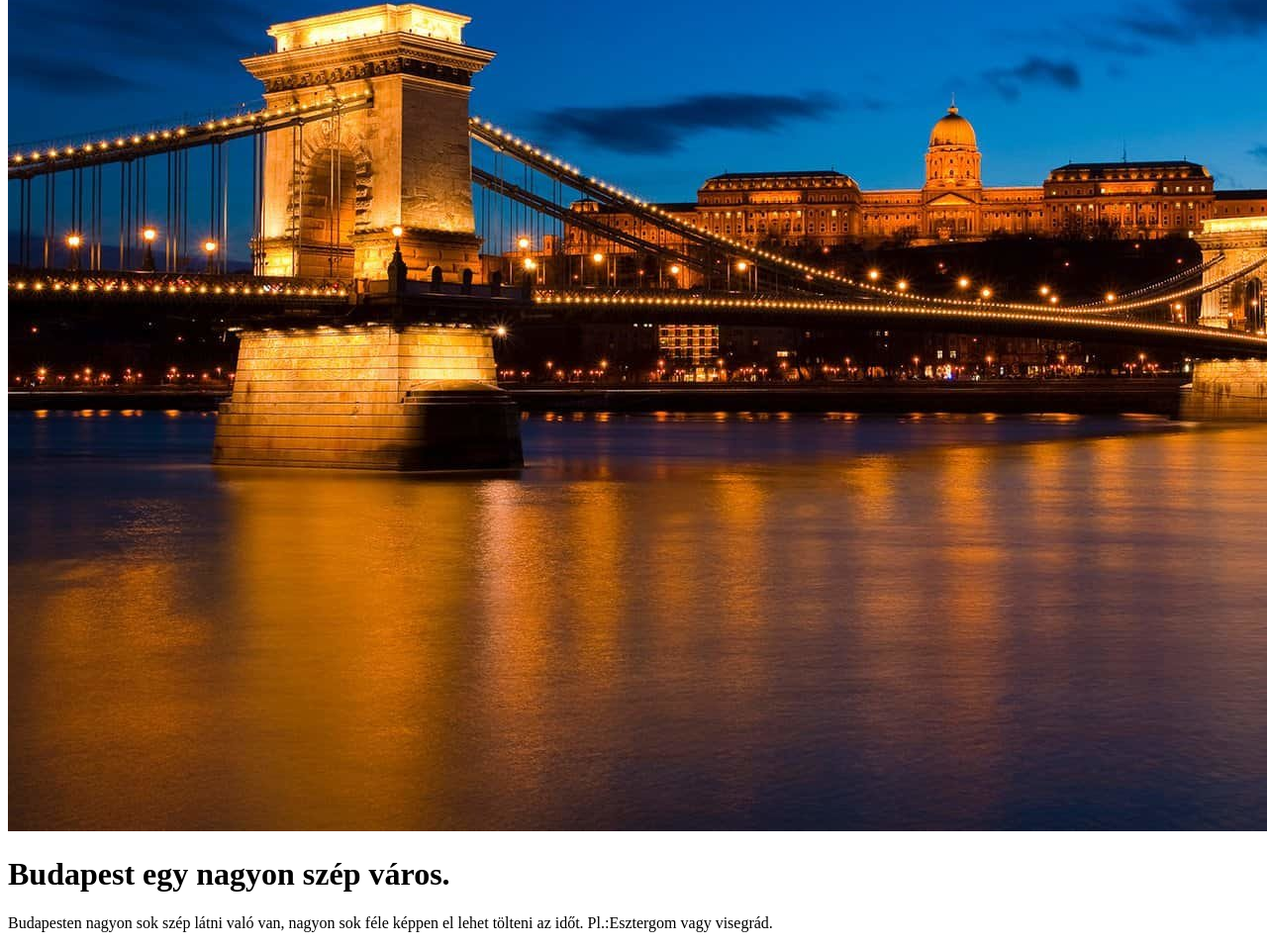
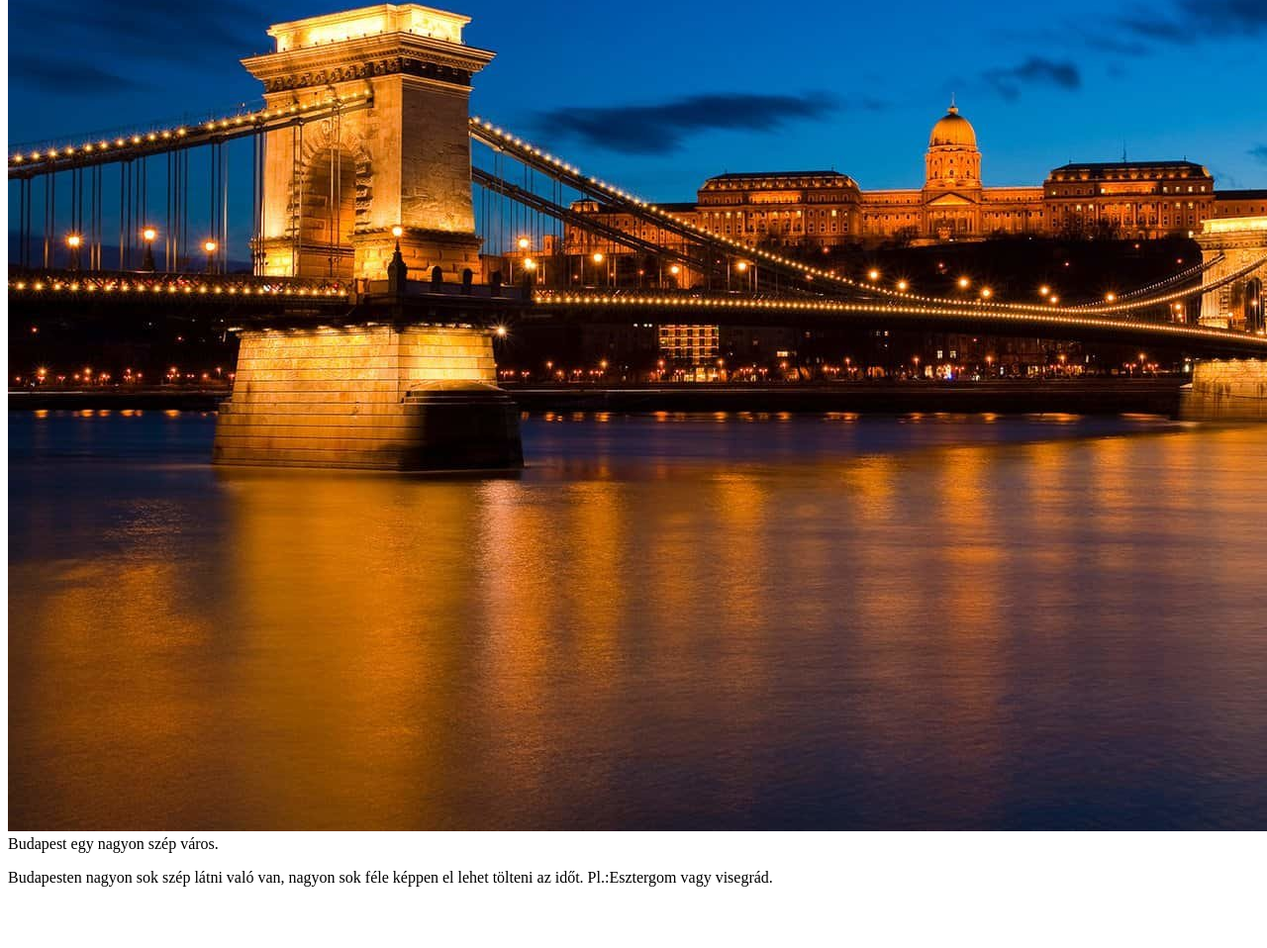
Before and after one commit to akostothh/oldal, a plain HTML site: page index.html in a window 1280 px wide. Shown: the part 235-1193 px from the top of the page at 99% size. After the commit the page ends 1147 px from the top, so only its background shows below. Drawn offline with Linux system fonts and the light colour scheme.

Commit message:
Update index.html

```diff
--- a/index.html
+++ b/index.html
@@ -5,7 +5,7 @@
 
 <img src="budapest.jpg" alt="budapest">
 
-<h1>Budapest egy nagyon szép város.</h1>
+<h>Budapest egy nagyon szép város.</h>
 <p>Budapesten nagyon sok szép látni való van, nagyon sok féle képpen el lehet tölteni az időt. Pl.:Esztergom vagy visegrád.</p>
 
 </body>
```
